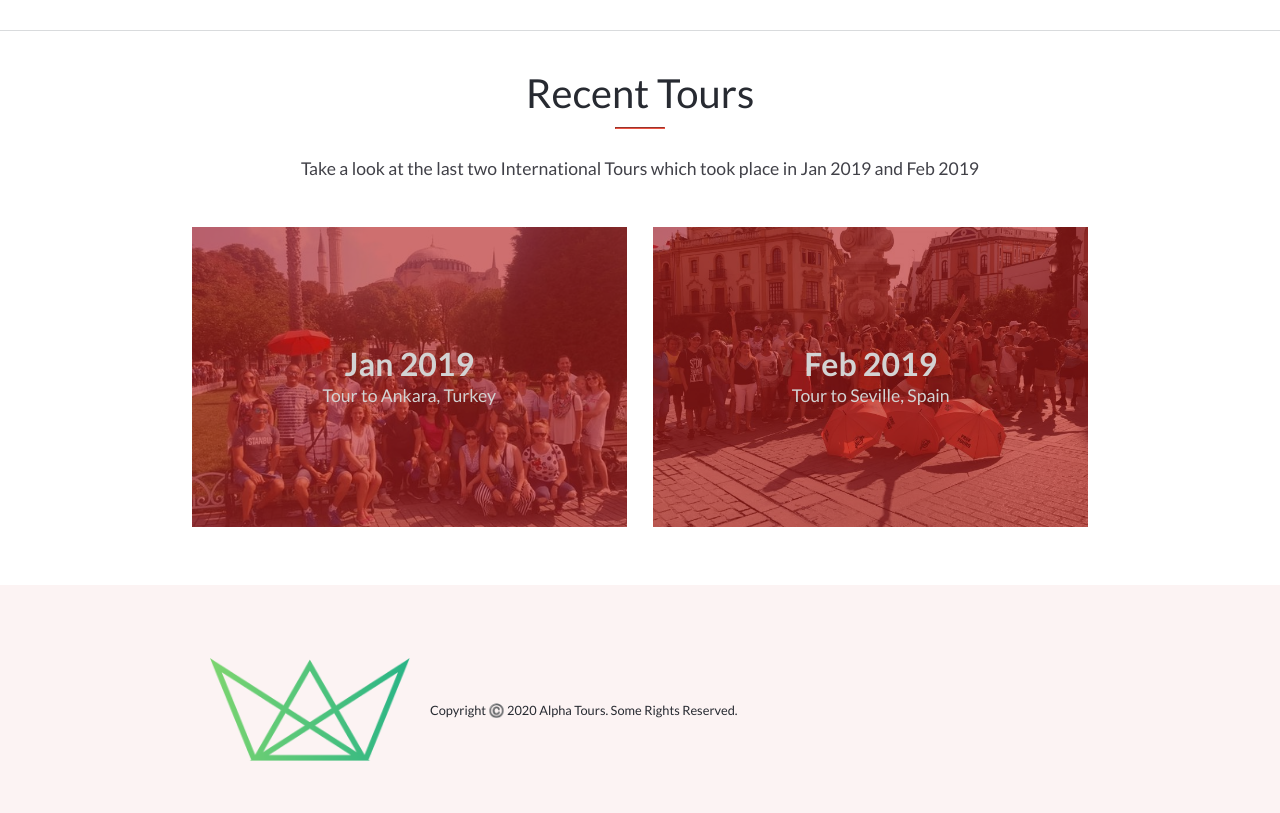
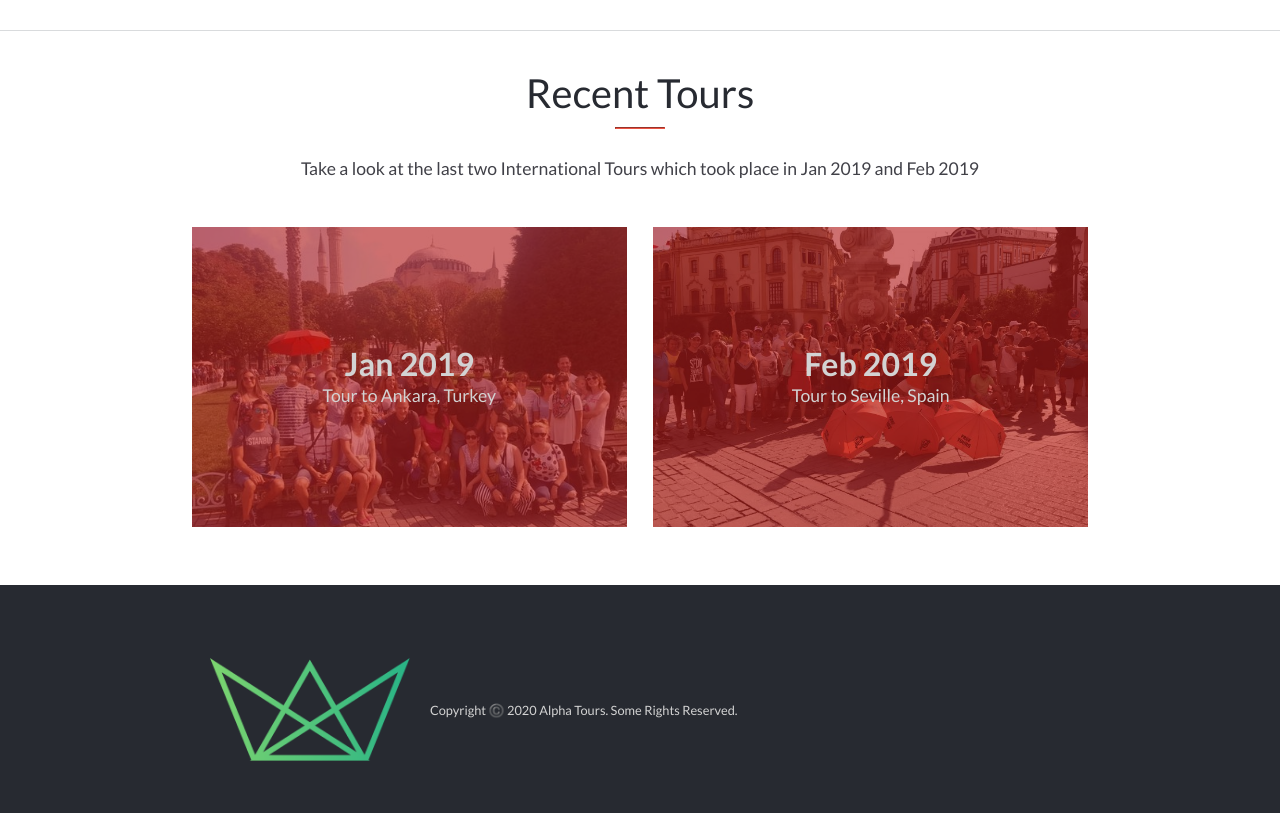
Before and after one commit to sumairq/capstone-module-1, a website: page about.html in a window 1280 px wide. Shown: the part 1394-2207 px from the top of the page. Drawn offline with Linux system fonts and the light colour scheme.

Commit message:
Make requested changes

```diff
--- a/assets/styles/desktop-styles.css
+++ b/assets/styles/desktop-styles.css
@@ -380,7 +380,7 @@
   }
 
   #footer {
-    background: rgb(252, 243, 243);
+    background: #272A31;
     padding: 2%;
   }
 
@@ -397,7 +397,7 @@
   #footer .flex-container p {
     font-family: var(--fontFamily-lato);
     font-weight: normal;
-    color: var(--Black);
+    color: var(--White);
     font-size: 0.8rem;
   }
 
```
